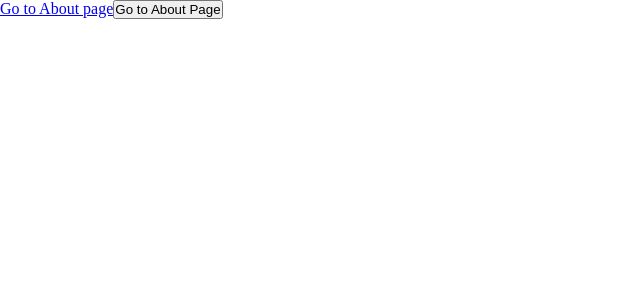
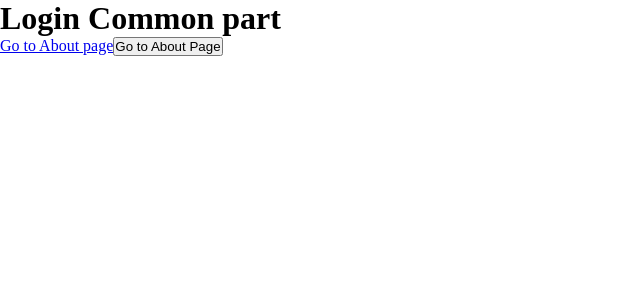
Before and after one commit to anikets2001/next-app, a Next.js app: page /login in a window 1280 px wide. Shown: the top 300 px of the page, without its empty margins (0-640 px from the left). Built offline with nearby package versions, Linux system fonts and the light colour scheme.

Commit message:
feat: layout done

```diff
--- a/src/app/about/aboutCollege/page.js
+++ b/src/app/about/aboutCollege/page.js
@@ -1,9 +1,9 @@
 import React from 'react'
 
-const page = () => {
+const AboutCollege = () => {
   return (
     <div>About College</div>
   )
 }
 
-export default page
+export default AboutCollege
--- a/src/app/about/aboutStudent/page.js
+++ b/src/app/about/aboutStudent/page.js
@@ -1,9 +1,9 @@
 import React from 'react'
 
-const page = () => {
+const AboutStudent = () => {
   return (
     <div>About Student</div>
   )
 }
 
-export default page
+export default AboutStudent
--- /dev/null
+++ b/src/app/login/layout.js
@@ -0,0 +1,12 @@
+import React from 'react'
+
+const Layout = ({children}) => {
+  return (
+    <div>
+        <h1>Login Common part</h1>
+        {children}
+    </div>
+  )
+}
+
+export default Layout
--- a/src/app/login/loginStudent/[id]/page.js
+++ b/src/app/login/loginStudent/[id]/page.js
@@ -1,9 +1,9 @@
 import React from 'react'
 
-const page = ({params}) => {
+const StudentLogin = ({params}) => {
   return (
     <div>Student login {params.id}</div>
   )
 }
 
-export default page
+export default StudentLogin
--- a/src/app/login/page.js
+++ b/src/app/login/page.js
@@ -3,7 +3,7 @@ import Link from "next/link";
 import React from "react";
 import { useRouter } from "next/navigation";
 
-const page = () => {
+const Login = () => {
   const router = useRouter();
 
   const handleNavigation=(route)=> {
@@ -17,4 +17,4 @@ const page = () => {
   );
 };
 
-export default page;
+export default Login;
```
Also changed, not shown: src/Notes/04_Layout.js (added, +30 -0 lines).
